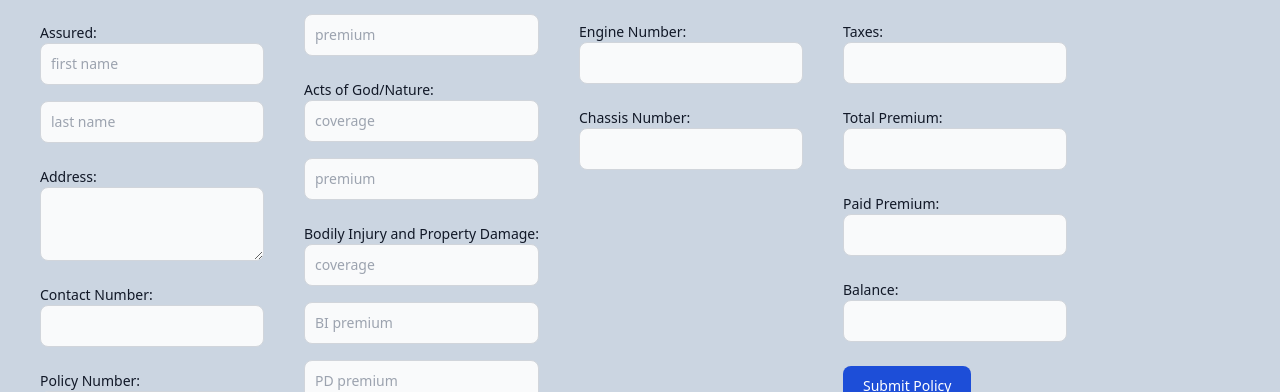
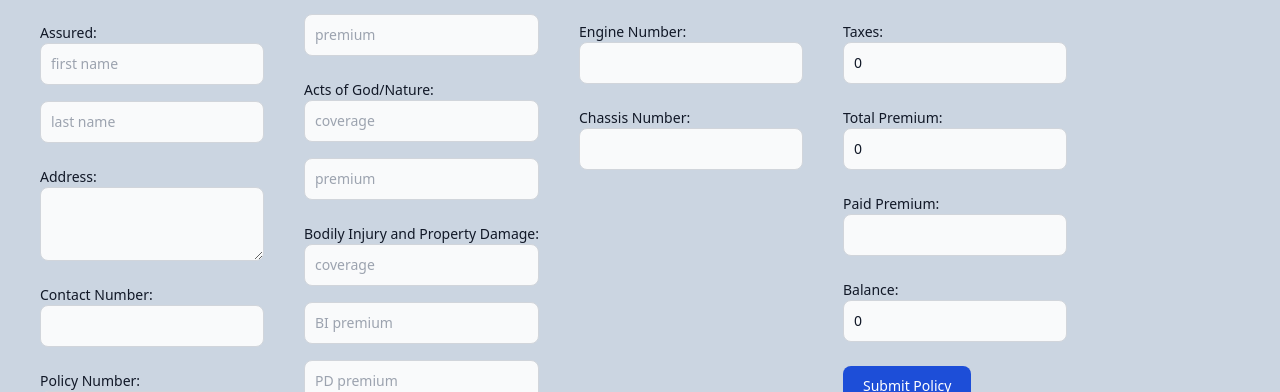
Before and after one commit to luvie23/insurance-system, a React (Create React App) app: page /add_policy in a window 1280 px wide. Shown: the part 168-560 px from the top of the page. Built offline with nearby package versions, Linux system fonts and the light colour scheme; no server answers.

Commit message:
fix try catch on 4** error code

```diff
--- a/src/components/policy/NewPolicy.jsx
+++ b/src/components/policy/NewPolicy.jsx
@@ -42,12 +42,18 @@
     useEffect(() => {
         let grossPremium = Number(ownDamagePremium) + Number(actsOfNaturePremium) + Number(autoPassengerPremium) + Number(biPremium) + Number(pdPremium)
         setGrossPremium(grossPremium)
-      });
+        let taxes = grossPremium * .247
+        setTaxes(taxes)
+        let totalPremium = taxes + grossPremium
+        setTotalPremium(totalPremium)
+        let balance = totalPremium - paidPremium
+        setBalance(balance)
+    });
 
     const handleSubmit = async (e) => {
         e.preventDefault()
         try {
-            const response = await fetch(`${URI}/create_policy'`, {
+            const response = await fetch(`${URI}/create_policy`, {
                 method: "POST",
                 headers: {
                     "Content-Type": "application/json",
@@ -83,8 +89,14 @@
                 })
             })
 
-            const result = await response.json();
-            alert(`Success: ${policyNumber} added!`);
+            if (response.ok) {
+                const result = await response.json();
+                alert(`Success: ${policyNumber} added!`);
+            } else{
+                const result = await response.json();
+                alert(result.error)
+            }
+
         } catch (error) {
             alert(`Please complete the fields`);
             console.error("Error:", error);
@@ -196,11 +208,11 @@
                     </label>
                     <label class="block mb-6 text-sm font-medium text-gray-900 dark:text-white">
                         Taxes:
-                        <input type="number" min="0" step="any" name="taxes" class="bg-gray-50 border border-gray-300 text-gray-900 text-sm rounded-lg focus:ring-blue-500 focus:border-blue-500 block w-full p-2.5 dark:bg-gray-700 dark:border-gray-600 dark:placeholder-gray-400onChange={} dark:text-white dark:focus:ring-blue-500 dark:focus:border-blue-500" />
+                        <input type="number" min="0" step="any" name="taxes" class="bg-gray-50 border border-gray-300 text-gray-900 text-sm rounded-lg focus:ring-blue-500 focus:border-blue-500 block w-full p-2.5 dark:bg-gray-700 dark:border-gray-600 dark:placeholder-gray-400onChange={} dark:text-white dark:focus:ring-blue-500 dark:focus:border-blue-500" value={taxes} />
                     </label>
                     <label class="block mb-6 text-sm font-medium text-gray-900 dark:text-white">
                         Total Premium:
-                        <input type="number" min="0" step="any" name="total_premium" class="bg-gray-50 border border-gray-300 text-gray-900 text-sm rounded-lg focus:ring-blue-500 focus:border-blue-500 block w-full p-2.5 dark:bg-gray-700 dark:border-gray-600 dark:placeholder-gray-400onChange={} dark:text-white dark:focus:ring-blue-500 dark:focus:border-blue-500" />
+                        <input type="number" min="0" step="any" name="total_premium" class="bg-gray-50 border border-gray-300 text-gray-900 text-sm rounded-lg focus:ring-blue-500 focus:border-blue-500 block w-full p-2.5 dark:bg-gray-700 dark:border-gray-600 dark:placeholder-gray-400onChange={} dark:text-white dark:focus:ring-blue-500 dark:focus:border-blue-500" value={totalPremium} />
                     </label>
                     <label class="block mb-6 text-sm font-medium text-gray-900 dark:text-white">
                         Paid Premium:
@@ -208,7 +220,7 @@
                     </label>
                     <label class="block mb-6 text-sm font-medium text-gray-900 dark:text-white">
                         Balance:
-                        <input type="number" min="0" step="any" name="balance" class="bg-gray-50 border border-gray-300 text-gray-900 text-sm rounded-lg focus:ring-blue-500 focus:border-blue-500 block w-full p-2.5 dark:bg-gray-700 dark:border-gray-600 dark:placeholder-gray-400onChange={} dark:text-white dark:focus:ring-blue-500 dark:focus:border-blue-500" onChange={(e) => setBalance(e.target.value)}/>
+                        <input type="number" min="0" step="any" name="balance" class="bg-gray-50 border border-gray-300 text-gray-900 text-sm rounded-lg focus:ring-blue-500 focus:border-blue-500 block w-full p-2.5 dark:bg-gray-700 dark:border-gray-600 dark:placeholder-gray-400onChange={} dark:text-white dark:focus:ring-blue-500 dark:focus:border-blue-500" value={balance}/>
                     </label>
                     <button type="submit" class="text-white bg-blue-700 hover:bg-blue-800 focus:ring-4 focus:outline-none focus:ring-blue-300 font-medium rounded-lg text-sm px-5 py-2.5 text-center dark:bg-blue-600 dark:hover:bg-blue-700 dark:focus:ring-blue-800">Submit Policy</button>
                 </div>
```
